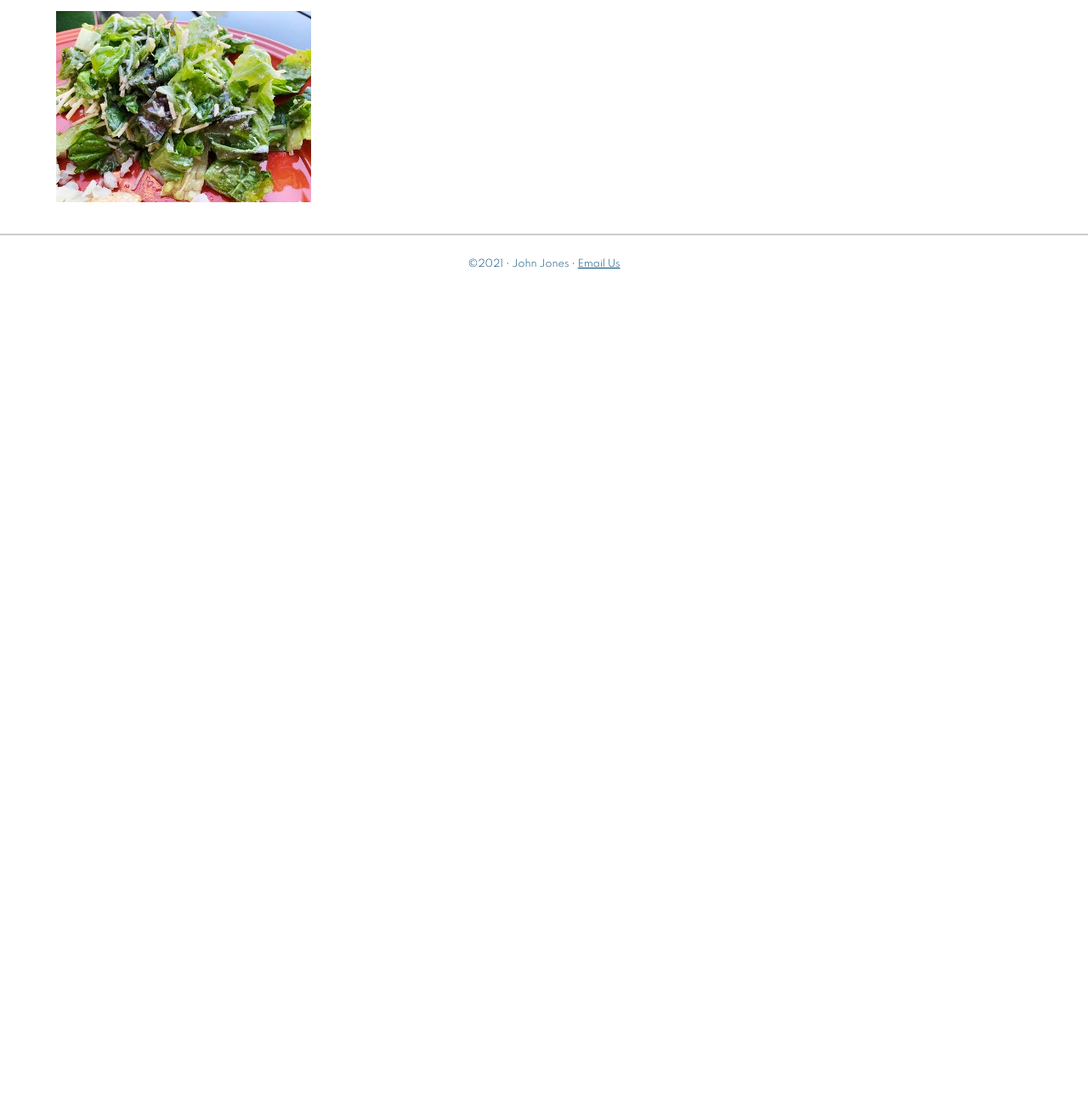
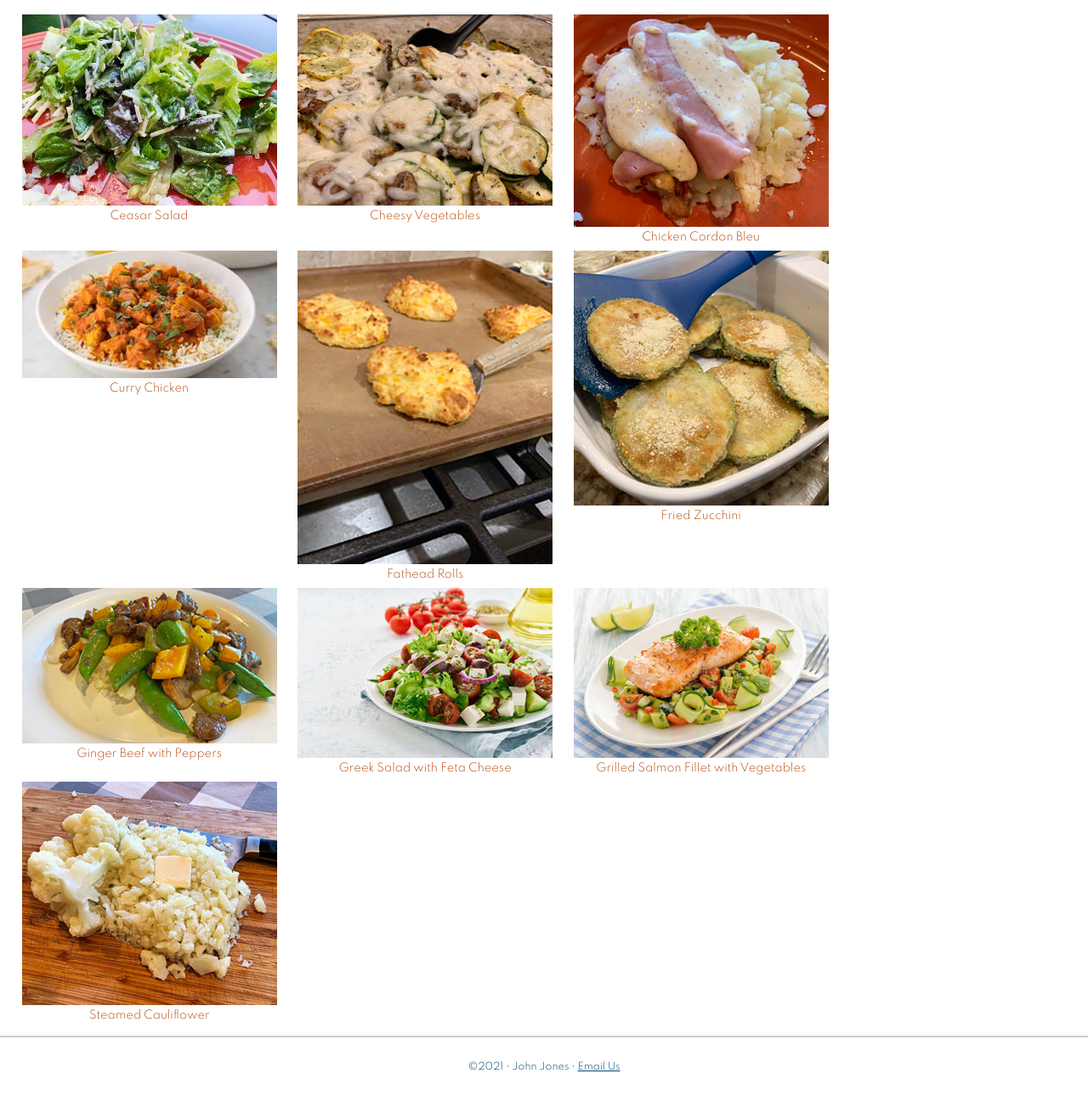
Before and after one commit to Winst0ner/Web-Development, a plain HTML site: page 05follow-along/unit5-start/dishes.html in a window 1280 px wide. Shown: the part 240-1530 px from the top of the page at 85% size. Before the commit the page ends 800 px from the top, so only its background shows below. Drawn offline with Linux system fonts and the light colour scheme.

Commit message:
Completed 05follow-along

```diff
--- a/05follow-along/unit5-start/dishes.html
+++ b/05follow-along/unit5-start/dishes.html
@@ -35,8 +35,53 @@
         <div class="gallery">
 
             <figure>
-                <img src="images/caesar-salad.jpg" alt="Caesar Salad" width="300" height="225">
+                <img src="images/caesar-salad.jpg" alt="Caesar Salad" width="300" height="225" loading="lazy">
+                <figcaption>Ceasar Salad</figcaption>
+            </figure>
 
+            <figure>
+                <img src="images/cheesy_vegetables.jpg" alt="Cheesy Vegetables" width="300" height="225" loading="lazy">
+                <figcaption>Cheesy Vegetables</figcaption>
+            </figure>
+
+            <figure>
+                <img src="images/chicken_cordon_bleu.jpg" alt="Chicken Cordon Bleu" width="300" height="250" loading="lazy">
+                <figcaption>Chicken Cordon Bleu</figcaption>
+            </figure>
+
+            <figure>
+                <img src="images/curry_chicken.jpg" alt="Curry Chicken" width="300" height="150" loading="lazy">
+                <figcaption>Curry Chicken</figcaption>
+            </figure>
+
+            <figure>
+                <img src="images/fathead_rolls.jpg" alt="Fathead Rolls" width="300" height="369" loading="lazy">
+                <figcaption>Fathead Rolls</figcaption>
+            </figure>
+
+            <figure>
+                <img src="images/fried_zucchini.jpg" alt="Fried Zucchini" width="300" height="300" loading="lazy">
+                <figcaption>Fried Zucchini</figcaption>
+            </figure>
+
+            <figure>
+                <img src="images/ginger_beef_with_peppers.jpg" alt="Ginger Beef with Peppers" width="300" height="183" loading="lazy">
+                <figcaption>Ginger Beef with Peppers</figcaption>
+            </figure>
+
+            <figure>
+                <img src="images/greek_salad_with_feta_cheese.jpg" alt="Greek Salad with Feta Cheese" width="300" height="200" loading="lazy">
+                <figcaption>Greek Salad with Feta Cheese</figcaption>
+            </figure>
+
+            <figure>
+                <img src="images/grilled_salmon_fillet_with_vegetables.jpg" alt="Grilled Salmon Fillet with Vegetables" width="300" height="200" loading="lazy">
+                <figcaption>Grilled Salmon Fillet with Vegetables</figcaption>
+            </figure>
+
+            <figure>
+                <img src="images/steamed_cauliflower.jpg" alt="Steamed Cauliflower" width="300" height="263" loading="lazy">
+                <figcaption>Steamed Cauliflower</figcaption>
             </figure>
 
         </div> <!--end of the gallery-->
--- a/05follow-along/unit5-start/keto.css
+++ b/05follow-along/unit5-start/keto.css
@@ -116,9 +116,20 @@ figure.wrapped figcaption {
     font-size: .75rem;
 }
 
+div.gallery {
+    display: flex;
+    flex-wrap: wrap;
+}
 
+div.gallery figure {
+    margin: .5rem 2% 0 0;
+}
 
-
+div.gallery figcaption {
+    text-align: center;
+    font-size: .8rem;
+    color: #b64e11;
+}
 
 
 
```
